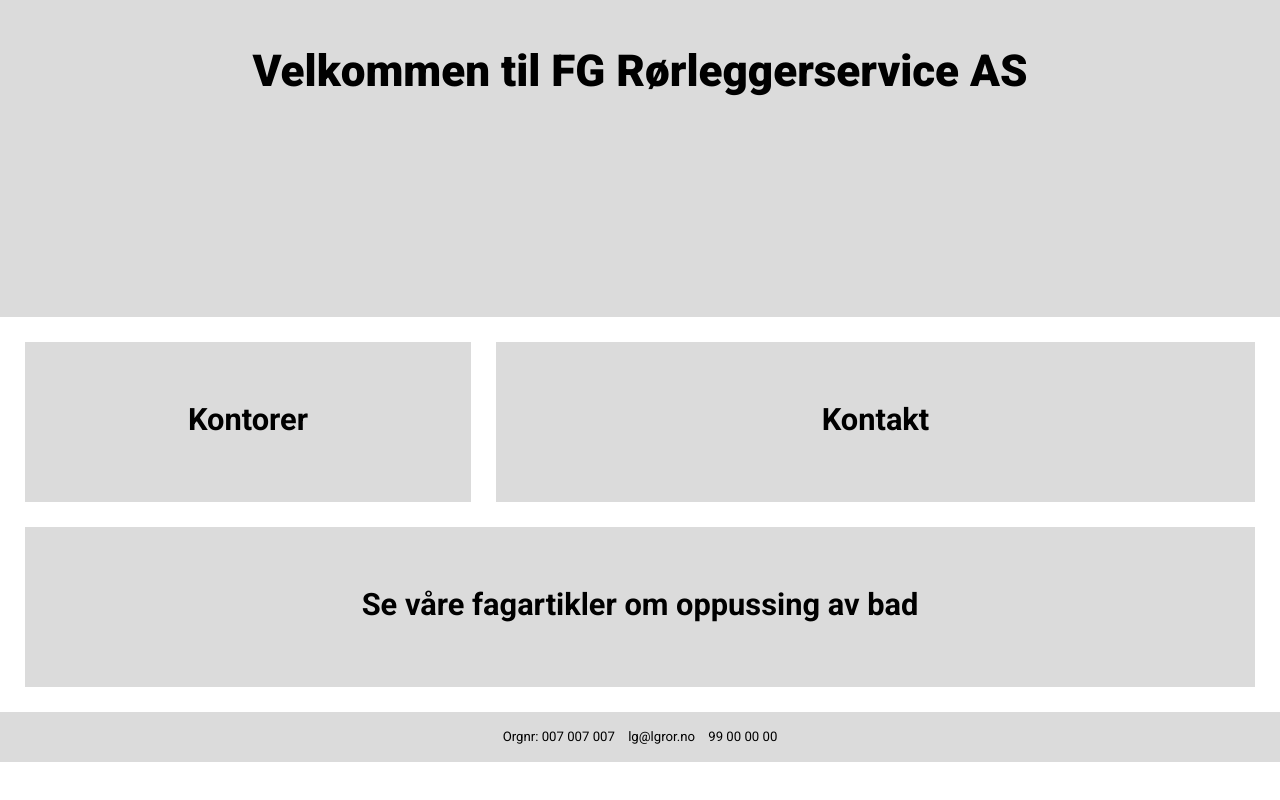
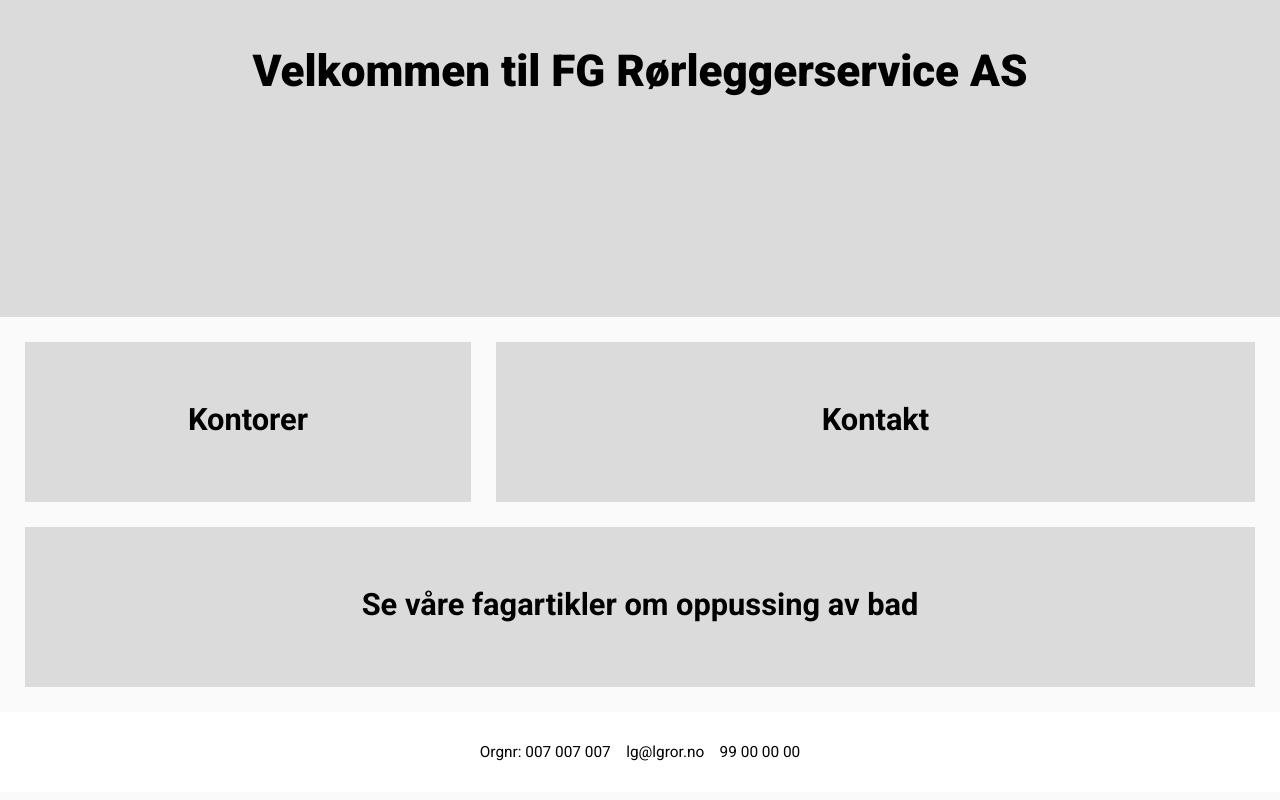
Before and after one commit to andersbss/eksamen, a React app in the folder client/: page /hjem in a window 1280 px wide. Shown: the part 214-1014 px from the top of the page. Before the commit the page ends 976 px from the top, so only its background shows below. Built offline with nearby package versions, Linux system fonts and the light colour scheme.

Commit message:
Footer fixes

```diff
--- a/client/src/components/footers/Footer.jsx
+++ b/client/src/components/footers/Footer.jsx
@@ -3,15 +3,16 @@ import styled from 'styled-components';
 
 const StyledFooter = styled.footer`
   width: 100%;
-  height: 50px;
+  height: 80px;
   bottom: 0;
-  background-color: ${(props) => props.theme.colors.grey};
+  display: inline-block;
+  background-color: ${(props) => props.theme.colors.white};
   text-align: center;
-  font-size: 14px;
 
   & > p {
-    font-size: 1.2rem;
+    font-size: 1.4rem;
     line-height: 50px;
+    height: 100%;
   }
 `;
 
--- a/client/src/styles/Global.jsx
+++ b/client/src/styles/Global.jsx
@@ -7,7 +7,8 @@ export const GlobalStyles = createGlobalStyle`
   }
   html {
     font-size: 11px;
-    font-family:'Roboto', sans-serif;;
+    font-family:'Roboto', sans-serif;
+    background-color: #fafafa;
   }
   body {
     width: 100%;
--- a/client/src/styles/Theme.jsx
+++ b/client/src/styles/Theme.jsx
@@ -12,7 +12,7 @@ const theme = {
     lightGrey: '#e8e8e8',
     blue: '#479eb9',
     black: 'black',
-    white: 'white',
+    white: '#ffffff',
   },
   fonts: {
     sizes: {
```
